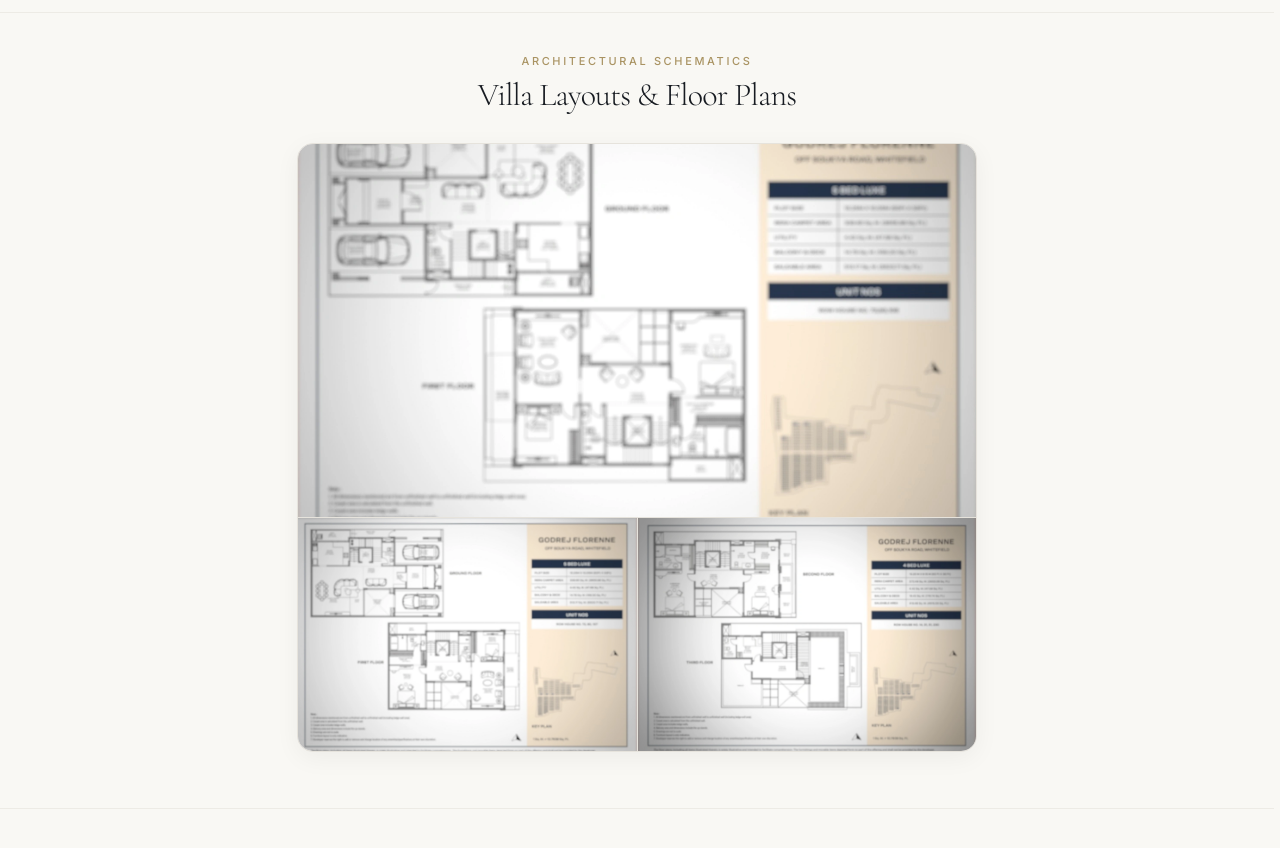
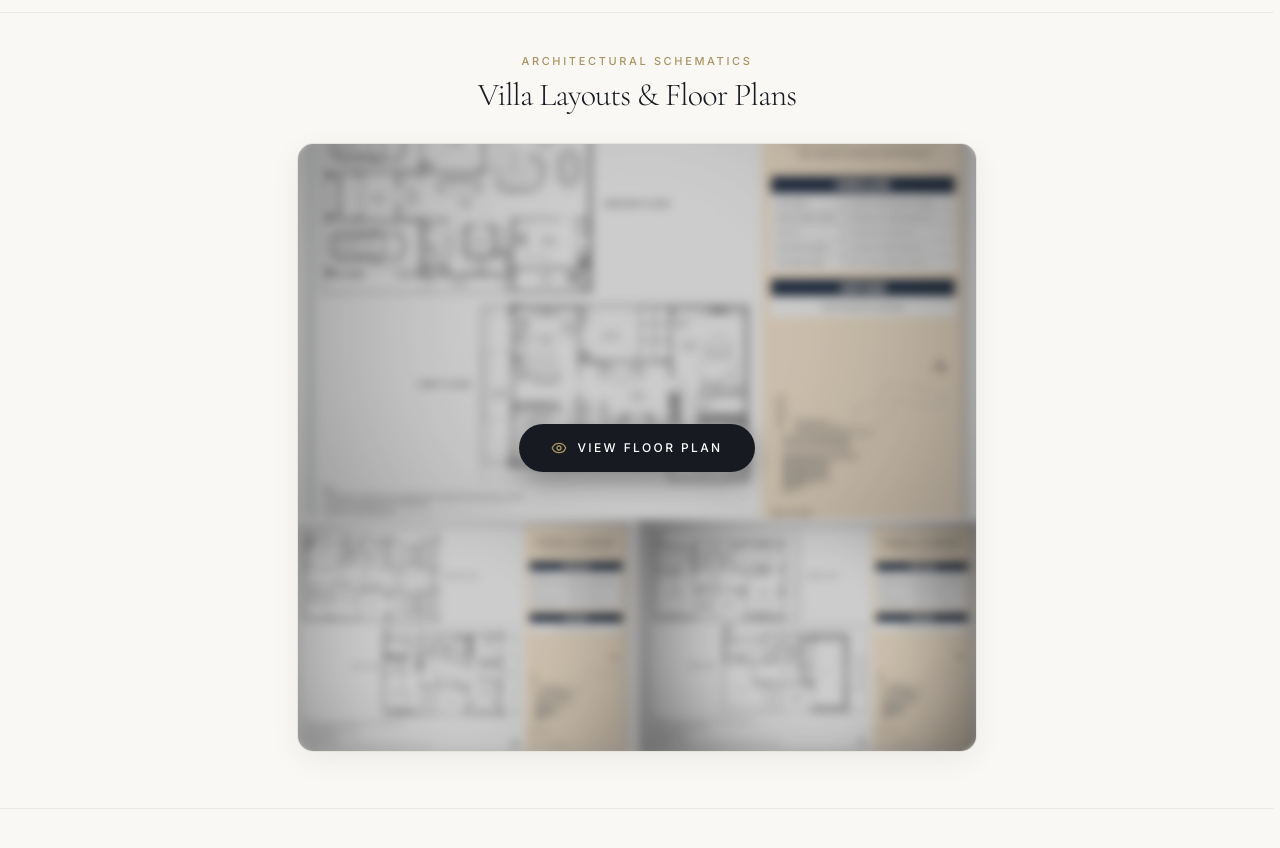
Before and after one commit to venkiteshns/Anto-web, a Next.js app in the folder WebPage/: page / in a window 1280 px wide. Shown: the part 3320-4168 px from the top of the page. Built offline with nearby package versions, Linux system fonts and the light colour scheme.

Commit message:
feat: blur floor plan grid background with centered View Floor Plan button triggering brochure modal

```diff
--- a/WebPage/components/layout/EstatePageClient.tsx
+++ b/WebPage/components/layout/EstatePageClient.tsx
@@ -53,7 +53,7 @@ export default function EstatePageClient() {
 
         {/* Section: Floor Plan Grid Showcase (1 on top, 2 on bottom) */}
         <section id="floor-plans" className="w-full">
-          <FloorPlanGrid />
+          <FloorPlanGrid onOpenPlanModal={() => handleOpenModal("brochure")} />
         </section>
 
         {/* Section 04: The Locale */}
--- a/WebPage/components/sections/FloorPlanGrid.tsx
+++ b/WebPage/components/sections/FloorPlanGrid.tsx
@@ -1,56 +1,29 @@
 "use client";
 
-import React, { useState, useEffect, useCallback } from "react";
+import React from "react";
 import Image from "next/image";
-import { X, ZoomIn } from "lucide-react";
+import { Eye } from "lucide-react";
 
-interface GridPhoto {
-  src: string;
-  alt: string;
-  label: string;
+interface FloorPlanGridProps {
+  onOpenPlanModal?: () => void;
 }
 
-const GRID_PHOTOS: { top: GridPhoto; bottomLeft: GridPhoto; bottomRight: GridPhoto } = {
+const GRID_PHOTOS = {
   top: {
     src: "/images/grid/img-3.webp",
     alt: "Godrej Florenne 5 Bed Luxe Ground & First Floor Plan",
-    label: "5 Bed Luxe · Ground & First Floor",
   },
   bottomLeft: {
     src: "/images/grid/img-1.webp",
     alt: "Godrej Florenne Floor Plan Layout",
-    label: "5 Bed Luxe · Master Residence",
   },
   bottomRight: {
     src: "/images/grid/img-2.webp",
     alt: "Godrej Florenne 4 Bed Luxe Second & Third Floor Plan",
-    label: "4 Bed Luxe · Second & Third Floor",
   },
 };
 
-export default function FloorPlanGrid() {
-  const [activePhoto, setActivePhoto] = useState<GridPhoto | null>(null);
-
-  // Close lightbox on Escape key
-  const handleKeyDown = useCallback((e: KeyboardEvent) => {
-    if (e.key === "Escape") {
-      setActivePhoto(null);
-    }
-  }, []);
-
-  useEffect(() => {
-    if (activePhoto) {
-      document.body.style.overflow = "hidden";
-      window.addEventListener("keydown", handleKeyDown);
-    } else {
-      document.body.style.overflow = "";
-    }
-    return () => {
-      document.body.style.overflow = "";
-      window.removeEventListener("keydown", handleKeyDown);
-    };
-  }, [activePhoto, handleKeyDown]);
-
+export default function FloorPlanGrid({ onOpenPlanModal }: FloorPlanGridProps) {
   return (
     <section className="w-full bg-estate-bg pt-6 sm:pt-8 md:pt-10 pb-10 sm:pb-14 border-t border-[#E6E3DC]/60">
       <div className="w-full max-w-[1366px] mx-auto px-6 md:px-12 lg:px-[46px]">
@@ -64,129 +37,65 @@ export default function FloorPlanGrid() {
           </h2>
         </div>
 
-        {/* Compact Seamless 3-Photo Grid Container (1 Top, 2 Bottom) */}
-        <div className="w-full max-w-[620px] sm:max-w-[660px] md:max-w-[680px] mx-auto bg-[#E6E3DC] rounded-xl sm:rounded-2xl border border-[#E6E3DC] shadow-[0_6px_24px_rgba(0,0,0,0.05)] overflow-hidden">
-          {/* Row 1: Top Image (Full Width, Flush against borders) */}
+        {/* Compact Seamless 3-Photo Grid Container (Blurred with Centered 'View Floor Plan' Button) */}
         <div
-            onClick={() => setActivePhoto(GRID_PHOTOS.top)}
-            className="group relative w-full aspect-[16/9] sm:aspect-[16/8.8] bg-white overflow-hidden cursor-pointer"
+          onClick={onOpenPlanModal}
+          className="group relative w-full max-w-[620px] sm:max-w-[660px] md:max-w-[680px] mx-auto bg-[#E6E3DC] rounded-xl sm:rounded-2xl border border-[#E6E3DC] shadow-[0_8px_30px_rgba(0,0,0,0.06)] overflow-hidden cursor-pointer"
         >
+          {/* Blurred Background Grid Images */}
+          <div className="filter blur-[4px] scale-[1.02] transition-all duration-500 group-hover:blur-[5px] group-hover:scale-[1.03] select-none pointer-events-none">
+            {/* Row 1: Top Image (Full Width, Flush) */}
+            <div className="relative w-full aspect-[16/9] sm:aspect-[16/8.8] bg-white overflow-hidden">
               <Image
                 src={GRID_PHOTOS.top.src}
                 alt={GRID_PHOTOS.top.alt}
                 fill
                 sizes="(max-width: 768px) 100vw, 680px"
-              className="object-cover object-center group-hover:scale-[1.02] transition-transform duration-500 ease-out"
+                className="object-cover object-center"
                 priority
               />
-            {/* Subtle Hover Action Badge */}
-            <div className="absolute top-2.5 right-2.5 sm:top-3 sm:right-3 opacity-0 group-hover:opacity-100 transition-opacity duration-200">
-              <span className="inline-flex items-center gap-1.5 px-2.5 py-1 bg-[#171B21]/80 backdrop-blur-sm text-white rounded-full text-[10.5px] font-sans tracking-wide">
-                <ZoomIn className="w-3 h-3 text-[#A99362]" />
-                <span>Enlarge</span>
-              </span>
-            </div>
             </div>
 
             {/* Row 2: Bottom 2 Images (Side by Side with tight 1px gap) */}
             <div className="grid grid-cols-2 gap-[1px] mt-[1px] bg-[#E6E3DC]">
-            {/* Bottom Left */}
-            <div
-              onClick={() => setActivePhoto(GRID_PHOTOS.bottomLeft)}
-              className="group relative w-full aspect-[16/11] bg-white overflow-hidden cursor-pointer"
-            >
+              <div className="relative w-full aspect-[16/11] bg-white overflow-hidden">
                 <Image
                   src={GRID_PHOTOS.bottomLeft.src}
                   alt={GRID_PHOTOS.bottomLeft.alt}
                   fill
                   sizes="(max-width: 768px) 50vw, 340px"
-                className="object-cover object-center group-hover:scale-[1.02] transition-transform duration-500 ease-out"
+                  className="object-cover object-center"
                 />
-              <div className="absolute top-2 right-2 sm:top-2.5 sm:right-2.5 opacity-0 group-hover:opacity-100 transition-opacity duration-200">
-                <span className="inline-flex items-center gap-1 px-2 py-0.5 bg-[#171B21]/80 backdrop-blur-sm text-white rounded-full text-[10px] font-sans tracking-wide">
-                  <ZoomIn className="w-2.5 h-2.5 text-[#A99362]" />
-                  <span>Enlarge</span>
-                </span>
-              </div>
               </div>
 
-            {/* Bottom Right */}
-            <div
-              onClick={() => setActivePhoto(GRID_PHOTOS.bottomRight)}
-              className="group relative w-full aspect-[16/11] bg-white overflow-hidden cursor-pointer"
-            >
+              <div className="relative w-full aspect-[16/11] bg-white overflow-hidden">
                 <Image
                   src={GRID_PHOTOS.bottomRight.src}
                   alt={GRID_PHOTOS.bottomRight.alt}
                   fill
                   sizes="(max-width: 768px) 50vw, 340px"
-                className="object-cover object-center group-hover:scale-[1.02] transition-transform duration-500 ease-out"
+                  className="object-cover object-center"
                 />
-              <div className="absolute top-2 right-2 sm:top-2.5 sm:right-2.5 opacity-0 group-hover:opacity-100 transition-opacity duration-200">
-                <span className="inline-flex items-center gap-1 px-2 py-0.5 bg-[#171B21]/80 backdrop-blur-sm text-white rounded-full text-[10px] font-sans tracking-wide">
-                  <ZoomIn className="w-2.5 h-2.5 text-[#A99362]" />
-                  <span>Enlarge</span>
-                </span>
-              </div>
-            </div>
               </div>
             </div>
           </div>
 
-      {/* Fullscreen High-Resolution Lightbox Modal */}
-      {activePhoto && (
-        <div
-          className="fixed inset-0 z-50 flex items-center justify-center p-3 sm:p-6 md:p-10 bg-black/85 backdrop-blur-md"
-          onClick={() => setActivePhoto(null)}
-        >
-          <div
-            className="relative max-w-5xl w-full bg-white rounded-2xl md:rounded-3xl p-4 sm:p-6 shadow-2xl overflow-hidden border border-[#E6E3DC]"
-            onClick={(e) => e.stopPropagation()}
-          >
-            {/* Modal Header */}
-            <div className="flex items-center justify-between pb-3 mb-3 border-b border-[#E6E3DC]">
-              <div>
-                <span className="text-[10px] uppercase tracking-[0.22em] font-sans font-medium text-[#A99362]">
-                  ARCHITECTURAL PLAN
-                </span>
-                <h3 className="font-serif text-[18px] sm:text-[22px] md:text-[24px] font-light text-estate-primary">
-                  {activePhoto.label}
-                </h3>
-              </div>
+          {/* Centered Overlay with 'View Floor Plan' Button */}
+          <div className="absolute inset-0 flex flex-col items-center justify-center bg-black/20 backdrop-blur-[2px] p-4 transition-colors duration-300 group-hover:bg-black/25">
             <button
               type="button"
-                onClick={() => setActivePhoto(null)}
-                aria-label="Close modal"
-                className="p-1.5 sm:p-2 rounded-full bg-[#FAF8F5] hover:bg-[#E6E3DC] text-[#171B21] transition-colors"
+              onClick={(e) => {
+                e.stopPropagation();
+                if (onOpenPlanModal) onOpenPlanModal();
+              }}
+              className="inline-flex items-center gap-2.5 px-6 sm:px-8 py-3.5 sm:py-4 bg-[#171B21] hover:bg-[#A99362] text-white rounded-full text-xs font-sans uppercase tracking-[0.2em] font-medium shadow-[0_10px_30px_rgba(0,0,0,0.35)] hover:shadow-[0_12px_36px_rgba(169,147,98,0.4)] transition-all duration-300 transform group-hover:scale-105 active:scale-95"
             >
-                <X className="w-5 h-5" />
+              <Eye className="w-4 h-4 text-[#A99362] group-hover:text-white transition-colors" />
+              <span>View Floor Plan</span>
             </button>
-            </div>
-
-            {/* Large Image Preview */}
-            <div className="relative w-full h-[60vh] sm:h-[68vh] md:h-[72vh] bg-[#FAF8F5] rounded-xl overflow-hidden flex items-center justify-center border border-[#E6E3DC]/60">
-              <Image
-                src={activePhoto.src}
-                alt={activePhoto.alt}
-                fill
-                sizes="100vw"
-                className="object-contain p-2 sm:p-4"
-                priority
-              />
-            </div>
-
-            {/* Modal Footer */}
-            <div className="pt-2.5 flex items-center justify-between">
-              <p className="text-xs text-estate-secondary font-sans font-light">
-                {activePhoto.alt}
-              </p>
-              <span className="hidden sm:inline-block text-[10.5px] text-[#A99362] font-sans uppercase tracking-wider">
-                Press ESC or click outside to exit
-              </span>
           </div>
         </div>
       </div>
-      )}
     </section>
   );
 }
```
Lines whose indentation alone changed are shown as unchanged.
